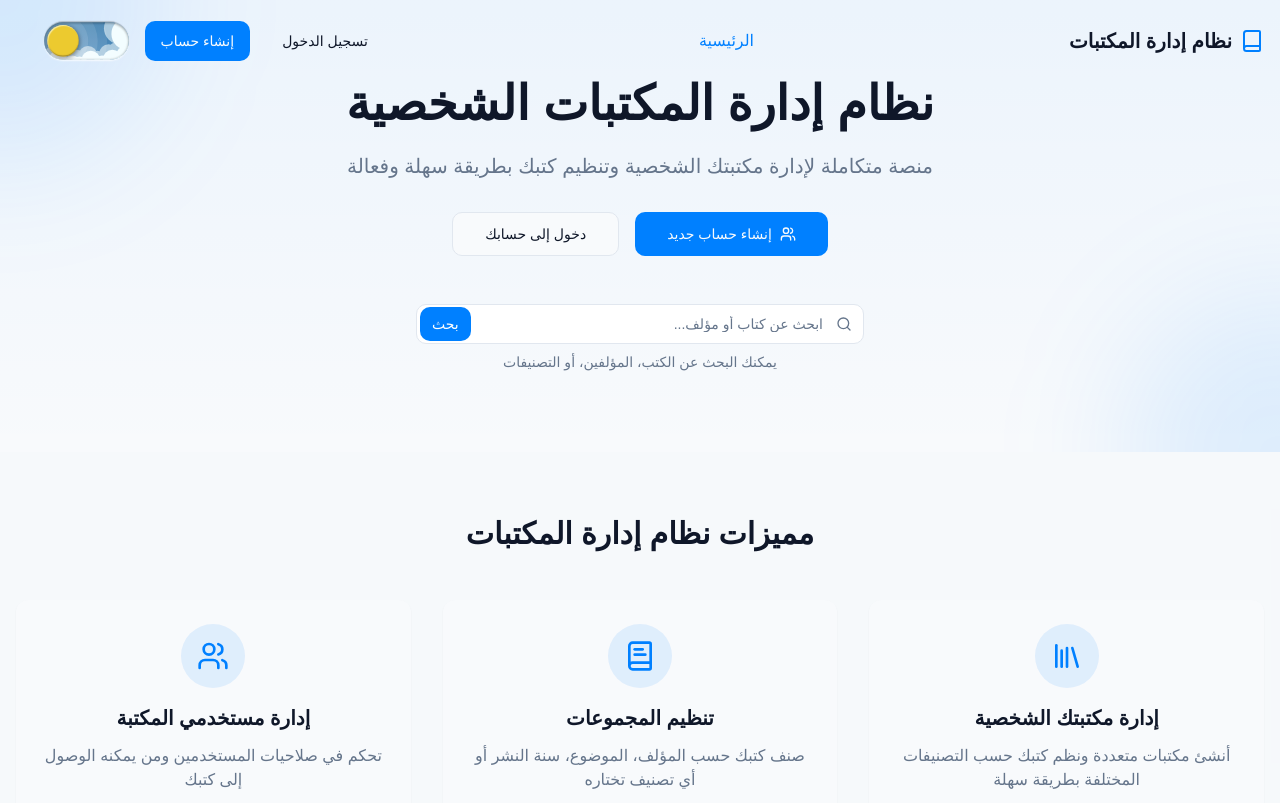
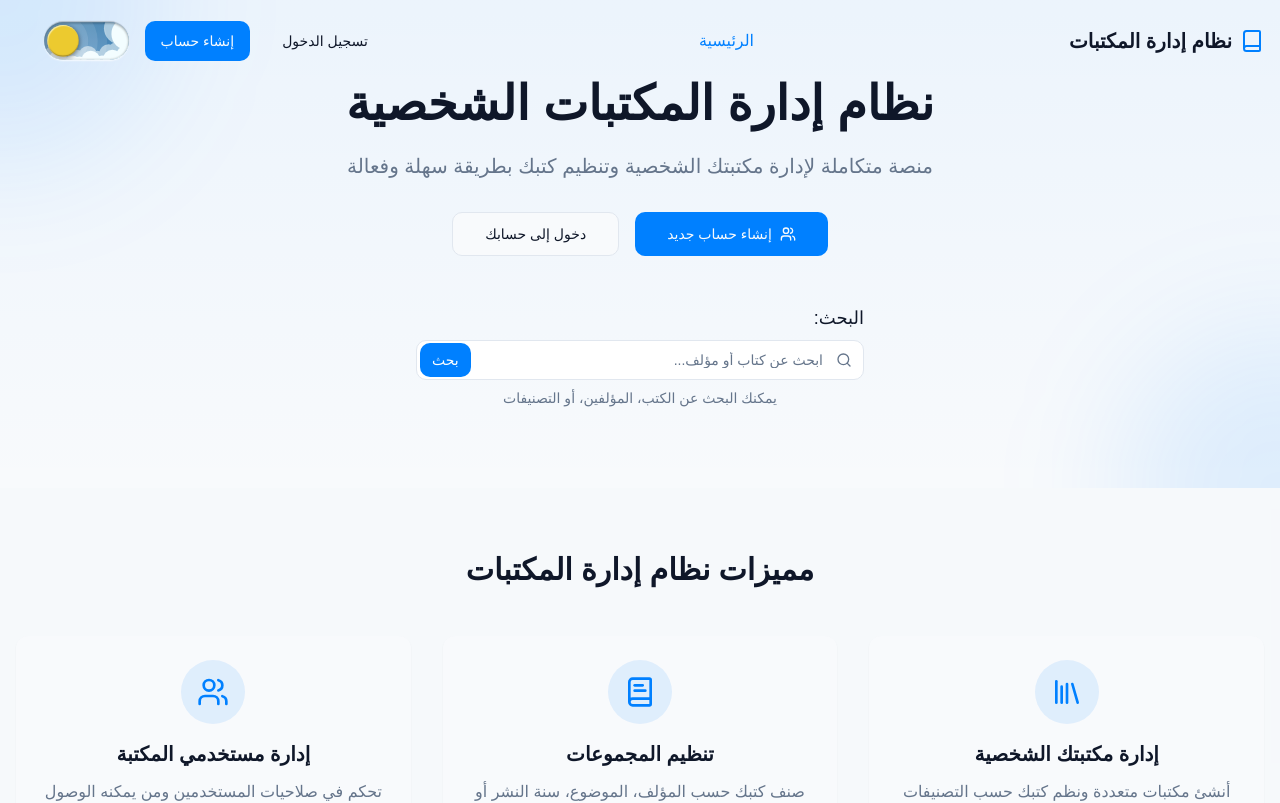
Before and after one commit to HISHAM-TR/maktabati, a React (Vite) app: page / in a window 1280 px wide. Shown: the top 803 px of the page. Built offline with nearby package versions, Linux system fonts and the light colour scheme.

Commit message:
Fix: RTL layout for search bar
Adjust the search bar layout to be right-to-left (RTL) for Arabic support, ensuring the title appears before the input field.

```diff
--- a/src/components/ui/SearchBar.tsx
+++ b/src/components/ui/SearchBar.tsx
@@ -6,11 +6,13 @@ import { Input } from "@/components/ui/input";
 interface SearchBarProps {
   onSearch: (query: string) => void;
   placeholder?: string;
+  label?: string;
 }
 
 const SearchBar = ({
   onSearch,
-  placeholder = "بحث..."
+  placeholder = "بحث...",
+  label = "البحث:"
 }: SearchBarProps) => {
   const [query, setQuery] = useState("");
 
@@ -25,6 +27,11 @@ const SearchBar = ({
       className="relative w-full max-w-md mx-auto"
       dir="rtl"
     >
+      {label && (
+        <label className="block text-foreground font-medium mb-2 text-right text-lg">
+          {label}
+        </label>
+      )}
       <div className="relative">
         <Search className="absolute right-3 top-1/2 -translate-y-1/2 h-4 w-4 text-muted-foreground" />
         <Input
--- a/src/pages/Library.tsx
+++ b/src/pages/Library.tsx
@@ -1,4 +1,3 @@
-
 import { useEffect, useState } from "react";
 import { useParams, Link } from "react-router-dom";
 import {
@@ -32,9 +31,7 @@ import Header from "@/components/layout/Header";
 import Footer from "@/components/layout/Footer";
 import BookCard, { BookType } from "@/components/ui/BookCard";
 import SearchBar from "@/components/ui/SearchBar";
-// إزالة استيراد ThemeSwitch
 
-// تحديث نوع الكتاب بإضافة عدد المجلدات
 type ExtendedBookType = BookType & {
   volumes?: number;
 };
@@ -325,7 +322,6 @@ const Library = () => {
                 {library.description}
               </p>
             </div>
-            {/* تم حذف مكون ThemeSwitch من هنا */}
           </div>
 
           <div className="flex flex-col md:flex-row justify-between items-start md:items-center mb-8">
@@ -333,6 +329,7 @@ const Library = () => {
               <SearchBar
                 onSearch={handleSearch}
                 placeholder="ابحث عن الكتب حسب العنوان أو المؤلف أو التصنيف..."
+                label="البحث في المكتبة:"
               />
             </div>
             <Button
```
